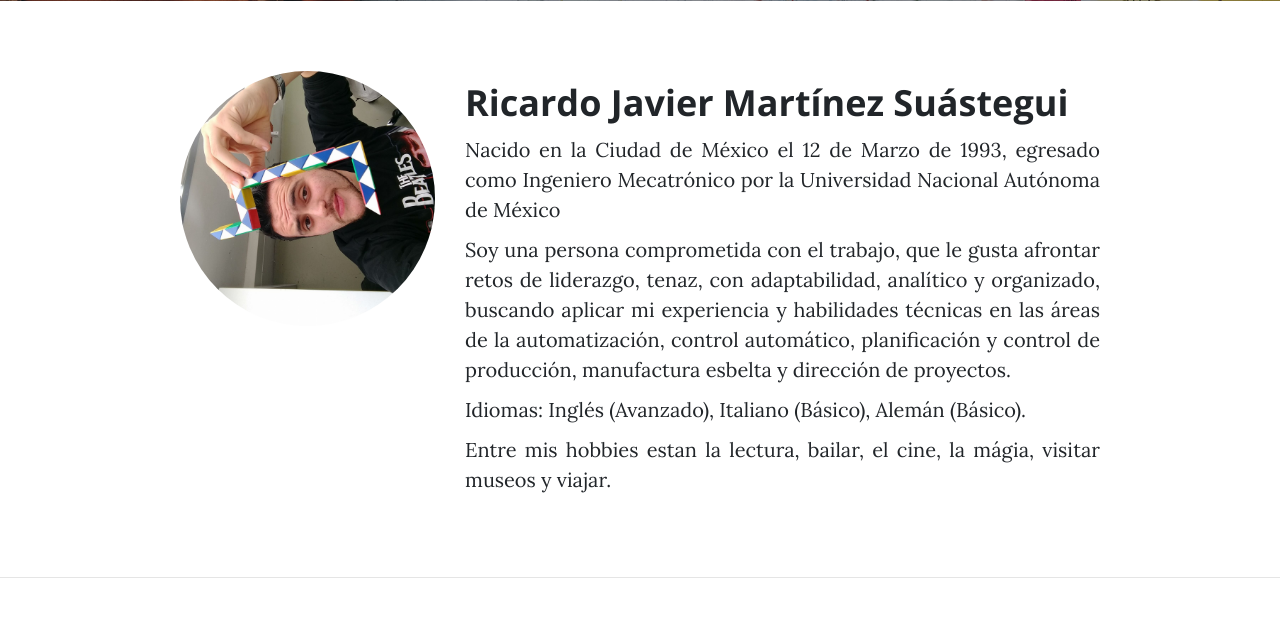
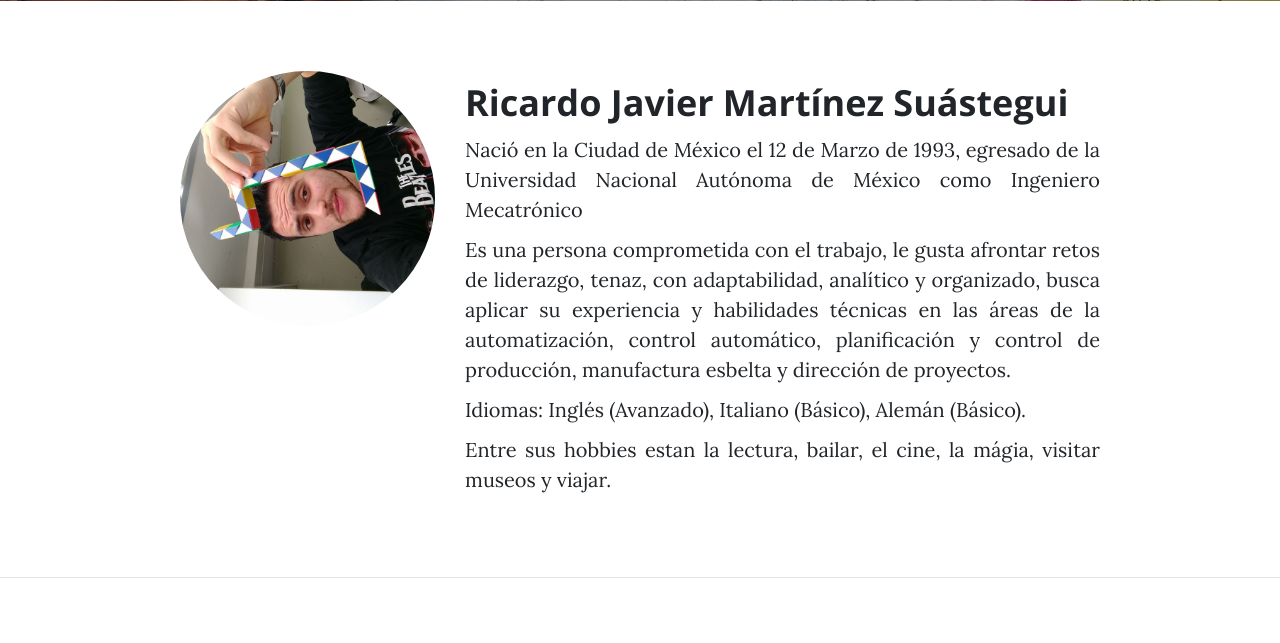
Before and after one commit to drachenjager/web-personal-1, a Django app: page /about-me/ in a window 1280 px wide. Shown: the part 531-1174 px from the top of the page. Run offline with Django 3.2, Linux system fonts and the light colour scheme; some libraries are stand-ins or nearby versions.

Commit message:
Update about.html

```diff
--- a/webpersonal/core/templates/core/about.html
+++ b/webpersonal/core/templates/core/about.html
@@ -17,12 +17,12 @@
         </div>
         <div class="col-lg-7 col-md-8">
           <h2 class="section-heading">Ricardo Javier Martínez Suástegui</h2>
-          <p ALIGN="justify">Nacido en la Ciudad de México el 12 de Marzo de 1993, egresado como Ingeniero Mecatrónico por la Universidad Nacional Autónoma de México</p>
-          <p ALIGN="justify">Soy una persona comprometida con el trabajo, que le gusta afrontar retos de liderazgo, tenaz, con adaptabilidad, analítico y organizado, buscando
-             aplicar mi experiencia  y habilidades técnicas en las áreas de la automatización,
+          <p ALIGN="justify">Nació en la Ciudad de México el 12 de Marzo de 1993, egresado de la Universidad Nacional Autónoma de México como Ingeniero Mecatrónico</p>
+          <p ALIGN="justify">Es una persona comprometida con el trabajo, le gusta afrontar retos de liderazgo, tenaz, con adaptabilidad, analítico y organizado, busca
+             aplicar su experiencia y habilidades técnicas en las áreas de la automatización,
              control automático, planificación y control de producción, manufactura esbelta y dirección de proyectos.</p>
            <p ALIGN="justify">Idiomas: Inglés (Avanzado), Italiano (Básico), Alemán (Básico).</p>
-           <p ALIGN="justify">Entre mis hobbies estan la lectura, bailar, el cine, la mágia, visitar museos y viajar.</p>
+           <p ALIGN="justify">Entre sus hobbies estan la lectura, bailar, el cine, la mágia, visitar museos y viajar.</p>
         </div>
 </div>
 {%endblock%}
```
